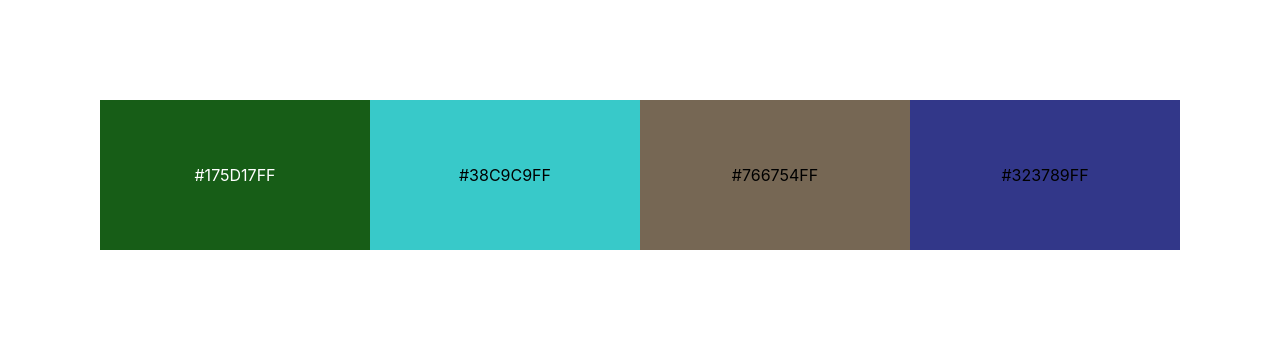
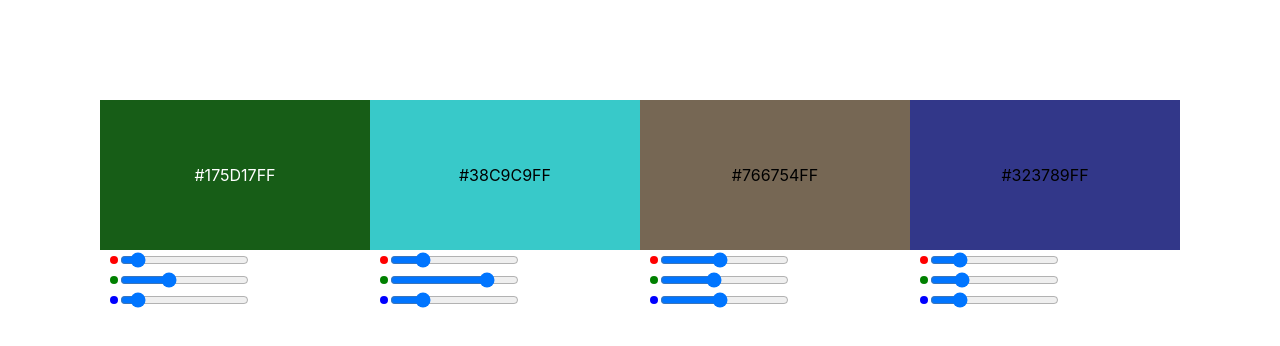
Before and after one commit to DigitalDaring/FunWithColors, a React (Create React App) app: page / in a window 1280 px wide. Shown: the top 346 px of the page. Built offline with nearby package versions, Linux system fonts and the light colour scheme.

Commit message:
This patch adds sliders to adjust the colors

```diff
--- a/src/components/color-slider/color-slider.module.scss
+++ b/src/components/color-slider/color-slider.module.scss
@@ -0,0 +1,7 @@
+color-slider {
+  display: flex;
+  flex-direction: row;
+  align-items: center;
+  padding-left: 10px;
+  padding-right: 10px;
+}
--- a/src/components/color-slider/color-slider.tsx
+++ b/src/components/color-slider/color-slider.tsx
@@ -1,8 +1,28 @@
-import {useState, useEffect} from 'react';
+import {useState, useEffect, ChangeEvent, ReactChild} from 'react';
 import './color-slider.module.scss';
 
-const ColorSlider = () => {
-  return <div/>;
+type ColorSliderProps = {
+  indicator: ReactChild,
+  level: number,
+  onChange: (_: number) => void
+}
+
+const ColorSlider = ({indicator, level, onChange}: ColorSliderProps) => {
+
+  const [currentLevel, setCurrentLevel] = useState(level);
+  const handleChange = (e: ChangeEvent<HTMLInputElement>) => {
+    try {
+      const newValue = parseInt(e.target.value);
+      setCurrentLevel(newValue);
+      onChange(newValue);
+    } catch (ex) {
+      console.log(ex);
+    }
+  };
+
+  return <color-slider>
+    {indicator} <input type="range" min="0" max="255" value={currentLevel} onChange={handleChange}/>
+  </color-slider>
 };
 
 export default ColorSlider;
--- a/src/components/color-square/color-square.module.scss
+++ b/src/components/color-square/color-square.module.scss
@@ -7,3 +7,21 @@ color-square {
   flex-basis: 100%;
   height: 100%;
 }
+
+.tiny-square {
+  display: block;
+  width: 12px;
+  height: 12px;
+
+  .red {
+    background-color: red;
+  }
+
+  .green {
+    background-color: green;
+  }
+
+  .blue {
+    background-color: blue;
+  }
+}
--- a/src/components/color-square/color-square.tsx
+++ b/src/components/color-square/color-square.tsx
@@ -1,4 +1,7 @@
+import {useState, useEffect, useCallback, useMemo} from 'react';
 import './color-square.module.scss';
+import ColorSlider from '../color-slider';
+import TinySwatch from '../tiny-swatch';
 
 type ColorSquareProps = {
   red: number;
@@ -7,18 +10,38 @@ type ColorSquareProps = {
   alpha: number;
 }
 
-const ColorSquare = ({red, green, blue, alpha}: ColorSquareProps) => {
+const RedDot = () => <TinySwatch color={'red'}/>
+const GreenDot = () => <TinySwatch color={'green'}/>
+const BlueDot = () => <TinySwatch color={'blue'}/>
 
-  const textColor = red + green + blue >= 200 ? '#000' : '#FFF';
+const getHexColor = (red: number, green: number, blue: number, alpha: number) => {
   const hexR = red.toString(16).padStart(2, '0');
   const hexG = green.toString(16).padStart(2, '0');
   const hexB = blue.toString(16).padStart(2, '0');
   const hexA = alpha.toString(16).padStart(2, '0');
-  const hexColor = `#${hexR}${hexG}${hexB}${hexA}`;
+  return `#${hexR}${hexG}${hexB}${hexA}`;
+}
+
+const ColorSquare = ({red, green, blue, alpha}: ColorSquareProps) => {
+  const [rgba, setRgba] = useState({red, green, blue, alpha});
+
+  const hexColor = getHexColor(rgba.red, rgba.green, rgba.blue, rgba.alpha);
+
+  const onChange = (red: number, green: number, blue: number, alpha: number) => {
+    setRgba({red, green, blue, alpha});
+  }
+
+  const textColor = rgba.red + rgba.green + rgba.blue >= 200 ? '#000' : '#FFF';
   const styles: {[key: string]: string} = {};
   styles['--background-color'] = hexColor;
   styles['color'] = textColor;
 
-  return <color-square style={styles}>{hexColor.toUpperCase()}</color-square>
+  return <color-square-container>
+    <color-square style={styles}>{hexColor.toUpperCase()}
+    </color-square>
+    <ColorSlider indicator={<RedDot/>} level={red} onChange={(newRed) => onChange(newRed, rgba.green, rgba.blue, rgba.alpha)}/>
+    <ColorSlider indicator={<GreenDot/>} level={green} onChange={(newGreen) => onChange(rgba.red, newGreen, rgba.blue, rgba.alpha)}/>
+    <ColorSlider indicator={<BlueDot/>} level={red} onChange={(newBlue) => onChange(rgba.red, rgba.green, newBlue, rgba.alpha)}/>
+    </color-square-container>
 };
 export default ColorSquare;
--- /dev/null
+++ b/src/components/tiny-swatch/index.ts
@@ -0,0 +1,2 @@
+import TinySwatch from './tiny-swatch';
+export default TinySwatch;
--- /dev/null
+++ b/src/components/tiny-swatch/tiny-swatch.module.scss
@@ -0,0 +1,19 @@
+tiny-swatch {
+  display: block;
+  border-radius: 4px;
+  width: 8px;
+  height: 8px;
+  background-color: #000;
+
+  &[color=red] {
+    background-color: red;
+  }
+
+  &[color=green] {
+    background-color: green;
+  }
+
+  &[color=blue] {
+    background-color: blue;
+  }
+}
--- /dev/null
+++ b/src/components/tiny-swatch/tiny-swatch.tsx
@@ -0,0 +1,6 @@
+import './tiny-swatch.module.scss'
+type TinySwatchProps = {
+  color: 'red' | 'green' | 'blue';
+}
+const TinySwatch = ({color}: TinySwatchProps) => <tiny-swatch color={color}></tiny-swatch>;
+export default TinySwatch;
--- a/src/index.tsx
+++ b/src/index.tsx
@@ -10,6 +10,9 @@ declare global {
       'color-square': React.DetailedHTMLProps<React.HTMLAttributes<HTMLElement>, HTMLElement>;
       'fun-layout': React.DetailedHTMLProps<React.HTMLAttributes<HTMLElement>, HTMLElement>;
       'colors-array': React.DetailedHTMLProps<React.HTMLAttributes<HTMLElement>, HTMLElement>;
+      'color-slider': React.DetailedHTMLProps<React.HTMLAttributes<HTMLElement>, HTMLElement>;
+      'color-square-container': React.DetailedHTMLProps<React.HTMLAttributes<HTMLElement>, HTMLElement>;
+      'tiny-swatch': React.DetailedHTMLProps<React.HTMLAttributes<HTMLElement>, HTMLElement>;
     }
   }
 }
```
